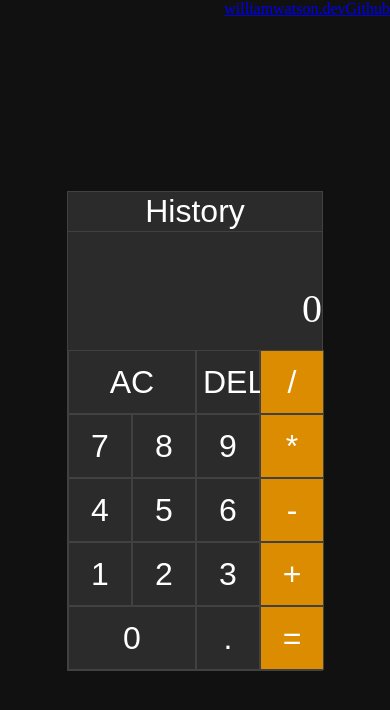
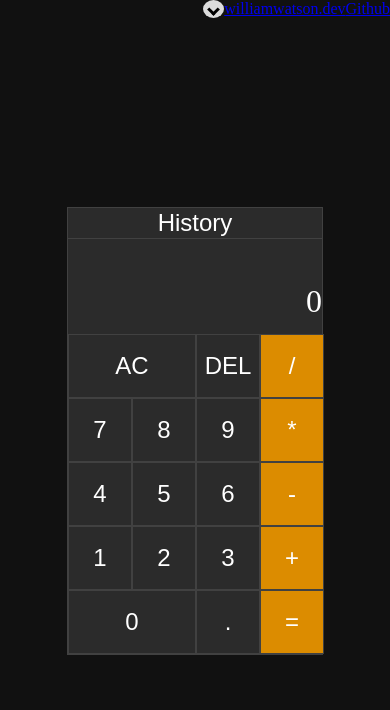
Before and after one commit to willswats/react-calculator, a React (Create React App) app: page / in a window 390 px wide. Shown: the top 710 px of the page. Built offline with nearby package versions, Linux system fonts and the light colour scheme.

Commit message:
Add more breakpoints

```diff
--- a/src/components/Calculator/Calculator.module.css
+++ b/src/components/Calculator/Calculator.module.css
@@ -11,7 +11,7 @@
   background-color: #2b2b2b;
   border: 1px solid #414141;
   width: 32rem;
-  height: 50rem;
+  height: 52rem;
   transition: 0.5s;
 }
 
@@ -24,6 +24,6 @@
 @media screen and (max-width: 480px) {
   .calculator {
     width: 16rem;
-    height: 30rem;
+    height: 28rem;
   }
 }
--- a/src/components/Calculator/CalculatorButtons/CalculatorButtons.module.css
+++ b/src/components/Calculator/CalculatorButtons/CalculatorButtons.module.css
@@ -13,7 +13,7 @@
   cursor: pointer;
   outline: none;
   color: white;
-  font-size: 2rem;
+  font-size: 2.5rem;
   background-color: #2b2b2b;
   border: 1px solid #414141;
 }
@@ -41,6 +41,10 @@
     grid-template-columns: repeat(4, 6rem);
     grid-template-rows: repeat(5, 6rem);
   }
+  .digit-btn,
+  .operator-btn {
+    font-size: 2rem;
+  }
 }
 
 @media screen and (max-width: 480px) {
@@ -49,4 +53,8 @@
     grid-template-columns: repeat(4, 4rem);
     grid-template-rows: repeat(5, 4rem);
   }
+  .digit-btn,
+  .operator-btn {
+    font-size: 1.5rem;
+  }
 }
--- a/src/components/Calculator/History/History.module.css
+++ b/src/components/Calculator/History/History.module.css
@@ -10,7 +10,18 @@
   word-wrap: break-word;
   word-break: break-all;
   list-style: none;
-  font-size: 2rem;
+  font-size: 2.5rem;
   padding: 0.5rem 0.5rem 0 0.5rem;
   border-bottom: 1px solid #414141;
 }
+@media screen and (max-width: 768px) {
+  .history-item {
+    font-size: 2rem;
+  }
+}
+
+@media screen and (max-width: 480px) {
+  .history-item {
+    font-size: 1.5rem;
+  }
+}
--- a/src/components/Calculator/Output/Output.module.css
+++ b/src/components/Calculator/Output/Output.module.css
@@ -11,10 +11,29 @@
 
 .output .previous-operand {
   color: rgba(255, 255, 255, 0.75);
-  font-size: 1.5rem;
+  font-size: 2rem;
 }
 
 .output .current-operand {
   color: white;
-  font-size: 2.5rem;
+  font-size: 3rem;
 }
+
+@media screen and (max-width: 768px) {
+  .output .previous-operand {
+    font-size: 1.5rem;
+  }
+
+  .output .current-operand {
+    font-size: 2.5rem;
+  }
+}
+
+@media screen and (max-width: 480px) {
+  .output .current-operand {
+    font-size: 1rem;
+  }
+  .output .current-operand {
+    font-size: 2rem;
+  }
+}
--- a/src/components/Calculator/ToggleModeButton/ToggleModeButton.module.css
+++ b/src/components/Calculator/ToggleModeButton/ToggleModeButton.module.css
@@ -1,6 +1,6 @@
 .mode-btn {
   cursor: pointer;
-  font-size: 2rem;
+  font-size: 2.5rem;
   border: none;
   border-bottom: 1px solid #414141;
   outline: none;
@@ -11,3 +11,15 @@
 .mode-btn:hover {
   background-color: #464646;
 }
+
+@media screen and (max-width: 768px) {
+  .mode-btn {
+    font-size: 2rem;
+  }
+}
+
+@media screen and (max-width: 480px) {
+  .mode-btn {
+    font-size: 1.5rem;
+  }
+}
--- a/src/components/DropDownMenu/DropDownMenu.js
+++ b/src/components/DropDownMenu/DropDownMenu.js
@@ -1,8 +1,18 @@
+import { useState } from 'react';
+
 import classes from './DropDownMenu.module.css';
 
 const DropDownMenu = () => {
+  const [dropDown, setDropDown] = useState(false);
+
   return (
     <div className={classes['dropdown-container']}>
+      <button
+        onClick={() => setDropDown(!dropDown)}
+        className={classes['dropdown-btn']}
+      >
+        <div className={classes['dropdown-arrow']} />
+      </button>
       <a href="https://williamwatson.dev">williamwatson.dev</a>
       <a href="https://github.com/willswats/react-calculator">Github</a>
     </div>
--- a/src/components/DropDownMenu/DropDownMenu.module.css
+++ b/src/components/DropDownMenu/DropDownMenu.module.css
@@ -2,3 +2,18 @@
   display: flex;
   justify-content: flex-end;
 }
+
+.dropdown-btn {
+  border-radius: 50%;
+  background-color: rgb(220, 220, 220);
+  border: none;
+}
+
+.dropdown-arrow {
+  border: solid black;
+  border-width: 0 3px 3px 0;
+  display: inline-block;
+  padding: 3px;
+  transform: rotate(45deg);
+  -webkit-transform: rotate(45deg);
+}
```
